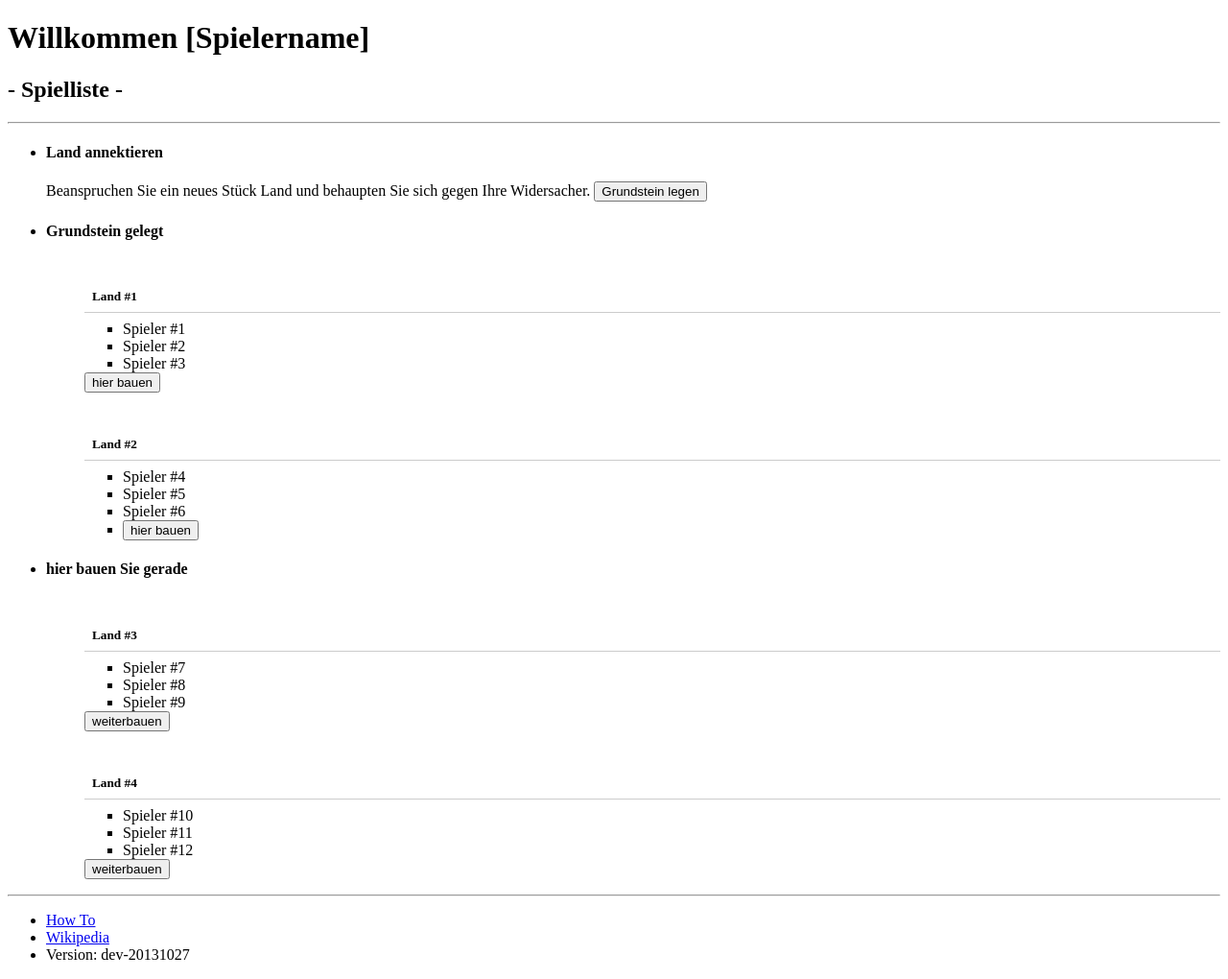
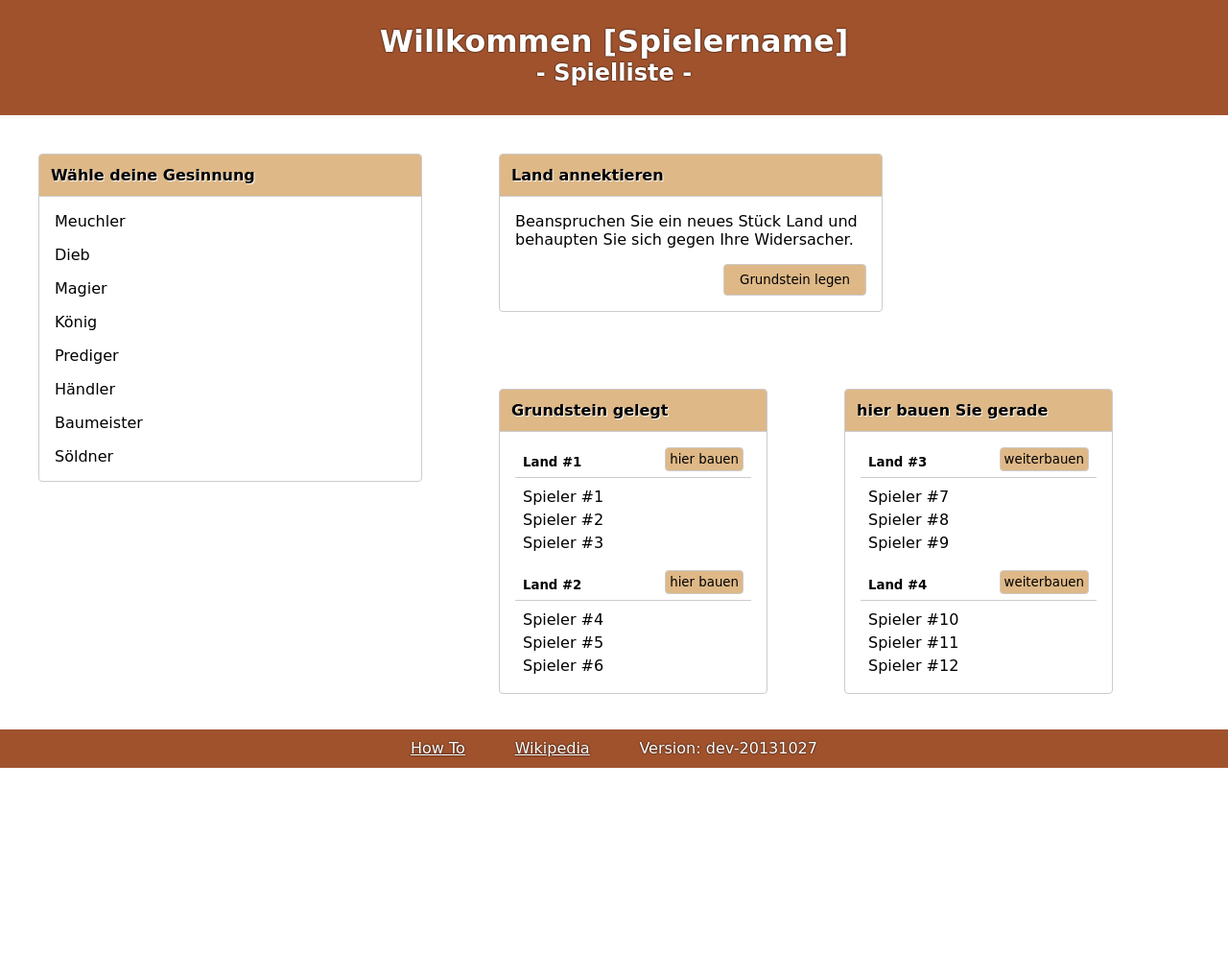
Before and after one commit to EyesOnlyNet/citadels, a PHP site: page /list.php in a window 1280 px wide. Shown: the whole page at 96% size. After the commit the page ends 800 px from the top, so only its background shows below. Run offline with PHP 8.4, Linux system fonts and the light colour scheme; style sheets or scripts are compiled from the project's sources; some web fonts are replaced.

Commit message:
add characters-partial

```diff
--- a/application/list.php
+++ b/application/list.php
@@ -2,6 +2,7 @@
 <html>
     <head>
         <meta charset="utf-8">
+        <link rel="stylesheet" href="../application/styles/css/main.css" type="text/css" />
         <link rel="stylesheet" href="../application/styles/css/list.css" type="text/css" />
         <title>Citadels - game list</title>
     </head>
@@ -16,21 +17,22 @@
         </div>
 
         <div class="site-content">
-            <ul class="games">
-                <li class="create box">
+            <?php include './views/partials/characters.php'; ?>
+
+            <div class="box create-game">
                 <h4 class="header">Land annektieren</h4>
                 <p class="content">
                     Beanspruchen Sie ein neues Stück Land und behaupten Sie sich gegen Ihre Widersacher.
                     <button>Grundstein legen</button>
                 </p>
-                </li>
+            </div>
 
-                <li class="pending box">
+            <div class="box game-pending">
                 <h4 class="header">Grundstein gelegt</h4>
                 <ul class="content">
                     <li>
                         <h5>Land #1</h5>
-                            <ul>
+                        <ul class="list">
                             <li>Spieler #1</li>
                             <li>Spieler #2</li>
                             <li>Spieler #3</li>
@@ -40,24 +42,22 @@
 
                     <li>
                         <h5>Land #2</h5>
-                            <ul>
+                        <ul class="list">
                             <li>Spieler #4</li>
                             <li>Spieler #5</li>
                             <li>Spieler #6</li>
-                                <li>
+                        </ul>
                         <button>hier bauen</button>
                     </li>
                 </ul>
-                        </li>
-                    </ul>
-                </li>
+            </div>
 
-                <li class="in-progress box">
+            <div class="box game-in-progress">
                 <h4 class="header">hier bauen Sie gerade</h4>
                 <ul class="content">
                     <li>
                         <h5>Land #3</h5>
-                            <ul>
+                        <ul class="list">
                             <li>Spieler #7</li>
                             <li>Spieler #8</li>
                             <li>Spieler #9</li>
@@ -67,7 +67,7 @@
 
                     <li>
                         <h5>Land #4</h5>
-                            <ul>
+                        <ul class="list">
                             <li>Spieler #10</li>
                             <li>Spieler #11</li>
                             <li>Spieler #12</li>
@@ -75,8 +75,7 @@
                         <button>weiterbauen</button>
                     </li>
                 </ul>
-                </li>
-            </ul>
+            </div>
         </div>
 
         <div class="site-footer">
--- /dev/null
+++ b/application/styles/css/list.css
@@ -0,0 +1,32 @@
+/* line 5, ../scss/list.scss */
+.create-game button {
+  float: right;
+  margin: 16px 0; }
+
+/* line 13, ../scss/list.scss */
+.game-pending,
+.game-in-progress {
+  width: 280px; }
+  /* line 16, ../scss/list.scss */
+  .game-pending button,
+  .game-in-progress button {
+    padding: 4px;
+    position: absolute;
+    right: 8px;
+    top: 0; }
+
+/* line 24, ../scss/list.scss */
+.content > li {
+  margin-bottom: 16px;
+  overflow: auto; }
+
+/* line 29, ../scss/list.scss */
+.list > li {
+  line-height: 24px;
+  padding-left: 8px; }
+
+/* line 34, ../scss/list.scss */
+h5 {
+  padding: 8px;
+  border-bottom: 1px solid #cccccc;
+  margin-bottom: 8px; }
--- /dev/null
+++ b/application/views/partials/characters.php
@@ -0,0 +1,13 @@
+<div class="box characters">
+    <h4 class="header">Wähle deine Gesinnung</h4>
+    <ul class="content character-list">
+        <li class="mch">Meuchler</li>
+        <li class="dib">Dieb</li>
+        <li class="mgr">Magier</li>
+        <li class="kng">König</li>
+        <li class="prd">Prediger</li>
+        <li class="hdl">Händler</li>
+        <li class="bms">Baumeister</li>
+        <li class="sld">Söldner</li>
+    </ul>
+</div>
```
Also changed, not shown: application/styles/css/index.css (added, +23 -0 lines). Lines whose indentation alone changed are shown as unchanged.
